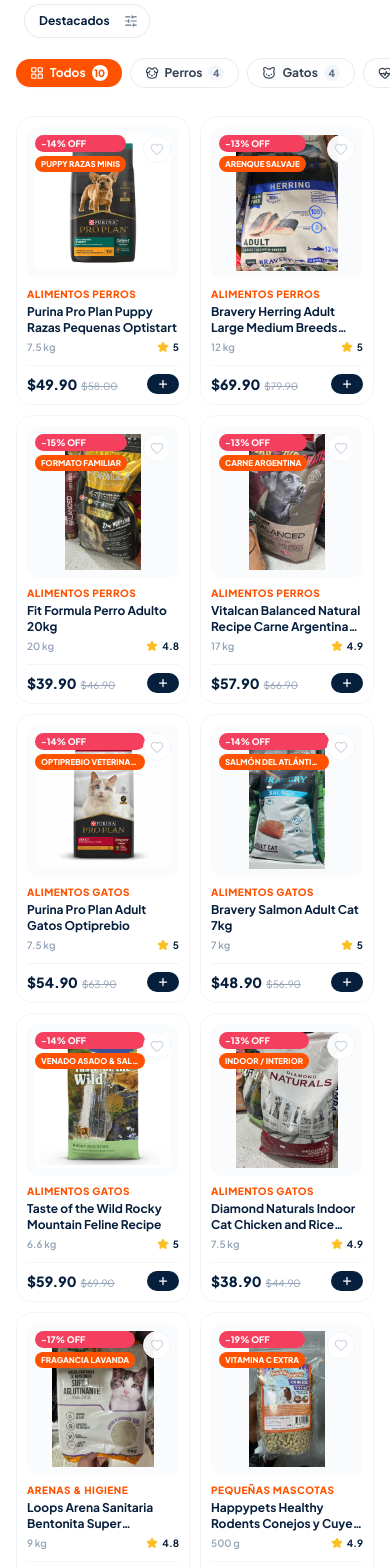
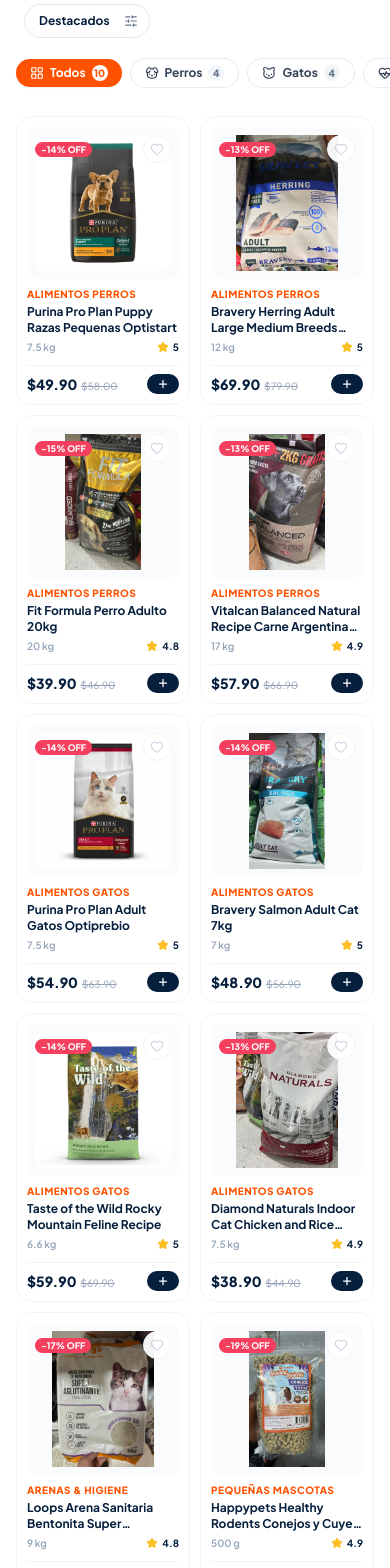
Before and after one commit to nowebcl/petlife, a React (Vite) app: page / in a window 390 px wide. Shown: the part 1314-2882 px from the top of the page. Built offline with nearby package versions, Linux system fonts and the light colour scheme.

Commit message:
fix: remover badges y etiquetas no reales de todos los productos

```diff
--- a/src/components/CatalogSection.tsx
+++ b/src/components/CatalogSection.tsx
@@ -600,10 +600,10 @@
                             }}
                           />
 
-                          {/* Top Badges */}
-                          {product.badge && (
-                            <span className="absolute top-2 left-2 z-10 px-2 py-0.5 rounded-full text-[9px] sm:text-[10px] font-black uppercase bg-[#FF5200] text-white shadow-xs">
-                              {product.badge}
+                          {/* Top Discount Badge if applicable */}
+                          {product.originalPrice && product.originalPrice > product.price && (
+                            <span className="absolute top-2 left-2 z-10 px-2 py-0.5 rounded-full text-[9px] sm:text-[10px] font-black bg-rose-500 text-white shadow-xs">
+                              -{Math.round(((product.originalPrice - product.price) / product.originalPrice) * 100)}% OFF
                             </span>
                           )}
 
--- a/src/components/ProductDetailSection.tsx
+++ b/src/components/ProductDetailSection.tsx
@@ -8,7 +8,6 @@
   Truck,
   ShieldCheck,
   RotateCcw,
-  Sparkles,
   ChevronLeft,
   ArrowRight,
 } from 'lucide-react';
@@ -121,20 +120,14 @@
                   }}
                 />
 
-                {/* Badges Overlay */}
-                <div className="absolute top-4 left-4 flex flex-col space-y-1.5 z-10">
-                  {product.badge && (
-                    <span className="inline-flex items-center space-x-1 px-3 py-1 rounded-full text-xs font-black uppercase tracking-wider bg-[#FF5200] text-white shadow-sm">
-                      <Sparkles className="w-3 h-3" />
-                      <span>{product.badge}</span>
-                    </span>
-                  )}
-                  {hasDiscount && (
+                {/* Badges Overlay (Discount only if applicable) */}
+                {hasDiscount && (
+                  <div className="absolute top-4 left-4 z-10">
                     <span className="inline-flex items-center px-2.5 py-0.5 rounded-full text-xs font-black bg-rose-500 text-white shadow-xs">
                       -{discountPercent}% OFF
                     </span>
-                  )}
-                </div>
+                  </div>
+                )}
 
                 {/* Wishlist Button */}
                 <button
--- a/src/components/ProductsSection.tsx
+++ b/src/components/ProductsSection.tsx
@@ -228,19 +228,14 @@
                         }}
                       />
 
-                      {/* Top Badges (Discount + Promo Badge) */}
-                      <div className="absolute top-2 left-2 flex flex-col space-y-1 z-10">
-                        {hasDiscount && (
+                      {/* Top Badges (Discount only if applicable) */}
+                      {hasDiscount && (
+                        <div className="absolute top-2 left-2 z-10">
                           <span className="px-1.5 sm:px-2 py-0.5 rounded-full text-[9px] sm:text-[10px] font-black bg-rose-500 text-white shadow-xs">
                             -{discountPercent}% OFF
                           </span>
-                        )}
-                        {product.badge && (
-                          <span className="px-1.5 sm:px-2 py-0.5 rounded-full text-[8px] sm:text-[9px] font-black uppercase bg-[#FF5200] text-white shadow-xs truncate max-w-[110px]">
-                            {product.badge}
-                          </span>
-                        )}
-                      </div>
+                        </div>
+                      )}
 
                       {/* Floating Wishlist Heart Button Top Right */}
                       <button
--- a/src/data/products.ts
+++ b/src/data/products.ts
@@ -61,7 +61,6 @@
     "originalPrice": 39.9,
     "rating": 4.8,
     "reviewsCount": 86,
-    "badge": "100% Vacuno",
     "weightOrSize": "15 kg",
     "icon": "🐕",
     "bgGradient": "from-amber-500/10 to-orange-500/10 text-orange-600",
@@ -159,7 +158,6 @@
     "originalPrice": 19.9,
     "rating": 4.9,
     "reviewsCount": 112,
-    "badge": "Aglomerante Rápido",
     "weightOrSize": "10 kg",
     "icon": "✨",
     "bgGradient": "from-cyan-500/10 to-blue-500/10 text-cyan-600",
@@ -253,7 +251,6 @@
     "originalPrice": 34.9,
     "rating": 4.9,
     "reviewsCount": 78,
-    "badge": "Super Premium",
     "weightOrSize": "4 kg",
     "icon": "🐕",
     "bgGradient": "from-amber-500/10 to-orange-500/10 text-orange-600",
@@ -358,7 +355,6 @@
     "originalPrice": 54.9,
     "rating": 5,
     "reviewsCount": 145,
-    "badge": "Grain Free Mono-proteico",
     "weightOrSize": "7 kg",
     "icon": "🐱",
     "bgGradient": "from-purple-500/10 to-pink-500/10 text-purple-600",
@@ -456,7 +452,6 @@
     "originalPrice": 25.9,
     "rating": 4.9,
     "reviewsCount": 94,
-    "badge": "Gatitos / Kitten",
     "weightOrSize": "2 kg",
     "icon": "🐱",
     "bgGradient": "from-purple-500/10 to-pink-500/10 text-purple-600",
@@ -554,7 +549,6 @@
     "originalPrice": 79.9,
     "rating": 5,
     "reviewsCount": 160,
-    "badge": "Arenque Salvaje",
     "weightOrSize": "12 kg",
     "icon": "🐕",
     "bgGradient": "from-amber-500/10 to-orange-500/10 text-orange-600",
@@ -654,7 +648,6 @@
     "originalPrice": 84.9,
     "rating": 4.9,
     "reviewsCount": 88,
-    "badge": "Senior +7 Años",
     "weightOrSize": "12 kg",
     "icon": "🐕",
     "bgGradient": "from-amber-500/10 to-orange-500/10 text-orange-600",
@@ -753,7 +746,6 @@
     "originalPrice": 56.9,
     "rating": 5,
     "reviewsCount": 132,
-    "badge": "Salmón del Atlántico",
     "weightOrSize": "7 kg",
     "icon": "🐱",
     "bgGradient": "from-purple-500/10 to-pink-500/10 text-purple-600",
@@ -851,7 +843,6 @@
     "originalPrice": 16.5,
     "rating": 4.8,
     "reviewsCount": 110,
-    "badge": "Carbón Activado",
     "weightOrSize": "10 kg",
     "icon": "✨",
     "bgGradient": "from-cyan-500/10 to-blue-500/10 text-cyan-600",
@@ -939,7 +930,6 @@
     "originalPrice": 44.9,
     "rating": 4.9,
     "reviewsCount": 124,
-    "badge": "Indoor / Interior",
     "weightOrSize": "7.5 kg",
     "icon": "🐱",
     "bgGradient": "from-purple-500/10 to-pink-500/10 text-purple-600",
@@ -1038,7 +1028,6 @@
     "originalPrice": 22.9,
     "rating": 4.8,
     "reviewsCount": 76,
-    "badge": "Superfoods",
     "weightOrSize": "2.7 kg",
     "icon": "🐱",
     "bgGradient": "from-purple-500/10 to-pink-500/10 text-purple-600",
@@ -1129,7 +1118,6 @@
     "originalPrice": 17.9,
     "rating": 4.9,
     "reviewsCount": 95,
-    "badge": "5 Capas Anti-Fuga",
     "weightOrSize": "24 pcs (60x60cm)",
     "icon": "✨",
     "bgGradient": "from-cyan-500/10 to-blue-500/10 text-cyan-600",
@@ -1225,7 +1213,6 @@
     "originalPrice": 12,
     "rating": 4.8,
     "reviewsCount": 64,
-    "badge": "Carbón de Bambú",
     "weightOrSize": "12 pcs (33x45cm)",
     "icon": "✨",
     "bgGradient": "from-cyan-500/10 to-blue-500/10 text-cyan-600",
@@ -1314,7 +1301,6 @@
     "originalPrice": 46.9,
     "rating": 4.8,
     "reviewsCount": 180,
-    "badge": "Formato Familiar",
     "weightOrSize": "20 kg",
     "icon": "🐕",
     "bgGradient": "from-amber-500/10 to-orange-500/10 text-orange-600",
@@ -1405,7 +1391,6 @@
     "originalPrice": 8.5,
     "rating": 4.9,
     "reviewsCount": 42,
-    "badge": "Vitamina C Extra",
     "weightOrSize": "500 g",
     "icon": "🐹",
     "bgGradient": "from-emerald-500/10 to-teal-500/10 text-emerald-600",
@@ -1496,7 +1481,6 @@
     "originalPrice": 8.5,
     "rating": 4.9,
     "reviewsCount": 38,
-    "badge": "Energía Natural",
     "weightOrSize": "500 g",
     "icon": "🐹",
     "bgGradient": "from-emerald-500/10 to-teal-500/10 text-emerald-600",
@@ -1587,7 +1571,6 @@
     "originalPrice": 58,
     "rating": 5,
     "reviewsCount": 68,
-    "badge": "Pato Fresco Alemán",
     "weightOrSize": "7.5 kg",
     "icon": "🐱",
     "bgGradient": "from-purple-500/10 to-pink-500/10 text-purple-600",
@@ -1685,7 +1668,6 @@
     "originalPrice": 15.5,
     "rating": 4.8,
     "reviewsCount": 82,
-    "badge": "Fragancia Lavanda",
     "weightOrSize": "9 kg",
     "icon": "✨",
     "bgGradient": "from-cyan-500/10 to-blue-500/10 text-cyan-600",
@@ -1773,7 +1755,6 @@
     "originalPrice": 49.9,
     "rating": 4.9,
     "reviewsCount": 215,
-    "badge": "Top Ventas Chile",
     "weightOrSize": "20 kg",
     "icon": "🐕",
     "bgGradient": "from-amber-500/10 to-orange-500/10 text-orange-600",
@@ -1864,7 +1845,6 @@
     "originalPrice": 17.5,
     "rating": 4.8,
     "reviewsCount": 90,
-    "badge": "Extra Poder",
     "weightOrSize": "10 kg",
     "icon": "✨",
     "bgGradient": "from-cyan-500/10 to-blue-500/10 text-cyan-600",
@@ -1951,7 +1931,6 @@
     "originalPrice": 36.9,
     "rating": 4.8,
     "reviewsCount": 135,
-    "badge": "Mix Proteico",
     "weightOrSize": "10 kg",
     "icon": "🐱",
     "bgGradient": "from-purple-500/10 to-pink-500/10 text-purple-600",
@@ -2042,7 +2021,6 @@
     "originalPrice": 31.9,
     "rating": 4.7,
     "reviewsCount": 58,
-    "badge": "Total Protection",
     "weightOrSize": "8 kg",
     "icon": "🐱",
     "bgGradient": "from-purple-500/10 to-pink-500/10 text-purple-600",
@@ -2133,7 +2111,6 @@
     "originalPrice": 48.9,
     "rating": 4.7,
     "reviewsCount": 72,
-    "badge": "Formato Ahorro 15kg",
     "weightOrSize": "15 kg",
     "icon": "🐱",
     "bgGradient": "from-purple-500/10 to-pink-500/10 text-purple-600",
@@ -2224,7 +2201,6 @@
     "originalPrice": 33.9,
     "rating": 4.8,
     "reviewsCount": 190,
-    "badge": "Defense Plus",
     "weightOrSize": "8 kg",
     "icon": "🐱",
     "bgGradient": "from-purple-500/10 to-pink-500/10 text-purple-600",
@@ -2322,7 +2298,6 @@
     "originalPrice": 22,
     "rating": 4.9,
     "reviewsCount": 104,
-    "badge": "Resultados Visibles",
     "weightOrSize": "2 kg",
     "icon": "🐱",
     "bgGradient": "from-purple-500/10 to-pink-500/10 text-purple-600",
@@ -2414,7 +2389,6 @@
     "originalPrice": 61.9,
     "rating": 4.9,
     "reviewsCount": 128,
-    "badge": "Pollo y Cordero",
     "weightOrSize": "15 kg",
     "icon": "🐕",
     "bgGradient": "from-amber-500/10 to-orange-500/10 text-orange-600",
@@ -2512,7 +2486,6 @@
     "originalPrice": 39.9,
     "rating": 4.9,
     "reviewsCount": 115,
-    "badge": "Razas Pequeñas",
     "weightOrSize": "7.5 kg",
     "icon": "🐕",
     "bgGradient": "from-amber-500/10 to-orange-500/10 text-orange-600",
@@ -2610,7 +2583,6 @@
     "originalPrice": 63.9,
     "rating": 5,
     "reviewsCount": 175,
-    "badge": "Optiprebio Veterinario",
     "weightOrSize": "7.5 kg",
     "icon": "🐱",
     "bgGradient": "from-purple-500/10 to-pink-500/10 text-purple-600",
@@ -2708,7 +2680,6 @@
     "originalPrice": 35,
     "rating": 5,
     "reviewsCount": 130,
-    "badge": "Calostro Materno",
     "weightOrSize": "3 kg",
     "icon": "🐱",
     "bgGradient": "from-purple-500/10 to-pink-500/10 text-purple-600",
@@ -2805,7 +2776,6 @@
     "originalPrice": 58,
     "rating": 5,
     "reviewsCount": 154,
-    "badge": "Puppy Razas Minis",
     "weightOrSize": "7.5 kg",
     "icon": "🐕",
     "bgGradient": "from-amber-500/10 to-orange-500/10 text-orange-600",
@@ -2903,7 +2873,6 @@
     "originalPrice": 65.9,
     "rating": 5,
     "reviewsCount": 165,
-    "badge": "Optirenal / Esterilizados",
     "weightOrSize": "7.5 kg",
     "icon": "🐱",
     "bgGradient": "from-purple-500/10 to-pink-500/10 text-purple-600",
@@ -3001,7 +2970,6 @@
     "originalPrice": 67.9,
     "rating": 5,
     "reviewsCount": 140,
-    "badge": "Salud Urinaria",
     "weightOrSize": "7.5 kg",
     "icon": "🐱",
     "bgGradient": "from-purple-500/10 to-pink-500/10 text-purple-600",
@@ -3099,7 +3067,6 @@
     "originalPrice": 29.9,
     "rating": 4.7,
     "reviewsCount": 75,
-    "badge": "Sabor Pollo & Leche",
     "weightOrSize": "10 kg",
     "icon": "🐱",
     "bgGradient": "from-purple-500/10 to-pink-500/10 text-purple-600",
@@ -3190,7 +3157,6 @@
     "originalPrice": 69.9,
     "rating": 5,
     "reviewsCount": 185,
-    "badge": "Venado Asado & Salmón",
     "weightOrSize": "6.6 kg",
     "icon": "🐱",
     "bgGradient": "from-purple-500/10 to-pink-500/10 text-purple-600",
@@ -3290,7 +3256,6 @@
     "originalPrice": 32.5,
     "rating": 4.8,
     "reviewsCount": 65,
-    "badge": "Pollo & Salmón",
     "weightOrSize": "9 kg",
     "icon": "🐱",
     "bgGradient": "from-purple-500/10 to-pink-500/10 text-purple-600",
@@ -3381,7 +3346,6 @@
     "originalPrice": 26.9,
     "rating": 4.7,
     "reviewsCount": 54,
-    "badge": "Rendimiento Óptimo",
     "weightOrSize": "10 kg",
     "icon": "🐕",
     "bgGradient": "from-amber-500/10 to-orange-500/10 text-orange-600",
@@ -3472,7 +3436,6 @@
     "originalPrice": 25.9,
     "rating": 4.8,
     "reviewsCount": 60,
-    "badge": "Pollo Delicioso",
     "weightOrSize": "9 kg",
     "icon": "🐕",
     "bgGradient": "from-amber-500/10 to-orange-500/10 text-orange-600",
@@ -3563,7 +3526,6 @@
     "originalPrice": 66.9,
     "rating": 4.9,
     "reviewsCount": 138,
-    "badge": "Carne Argentina",
     "weightOrSize": "17 kg",
     "icon": "🐕",
     "bgGradient": "from-amber-500/10 to-orange-500/10 text-orange-600",
@@ -3661,7 +3623,6 @@
     "originalPrice": 42.9,
     "rating": 5,
     "reviewsCount": 92,
-    "badge": "Skin & Coat Care",
     "weightOrSize": "7.5 kg",
     "icon": "🐕",
     "bgGradient": "from-amber-500/10 to-orange-500/10 text-orange-600",
@@ -3758,7 +3719,6 @@
     "originalPrice": 57.9,
     "rating": 4.9,
     "reviewsCount": 110,
-    "badge": "Cordero Puro",
     "weightOrSize": "15 kg",
     "icon": "🐕",
     "bgGradient": "from-amber-500/10 to-orange-500/10 text-orange-600",
```
